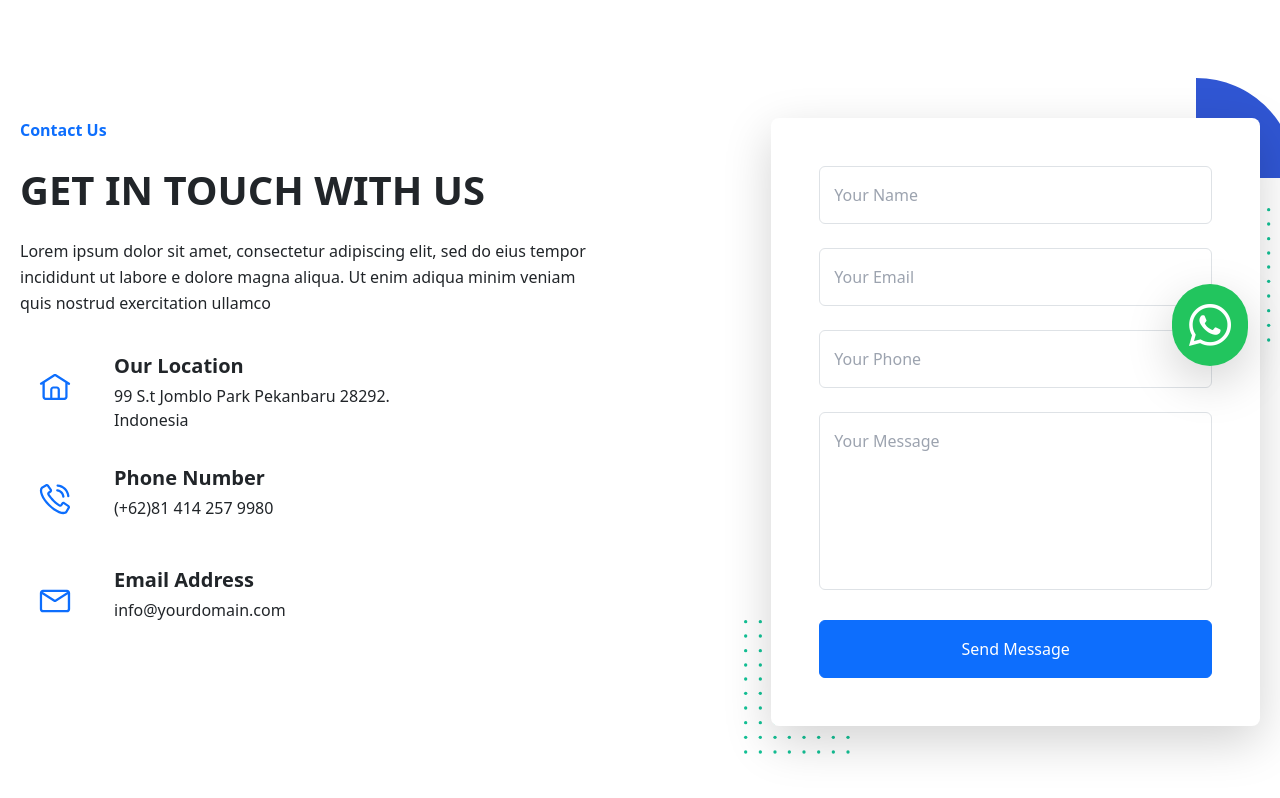
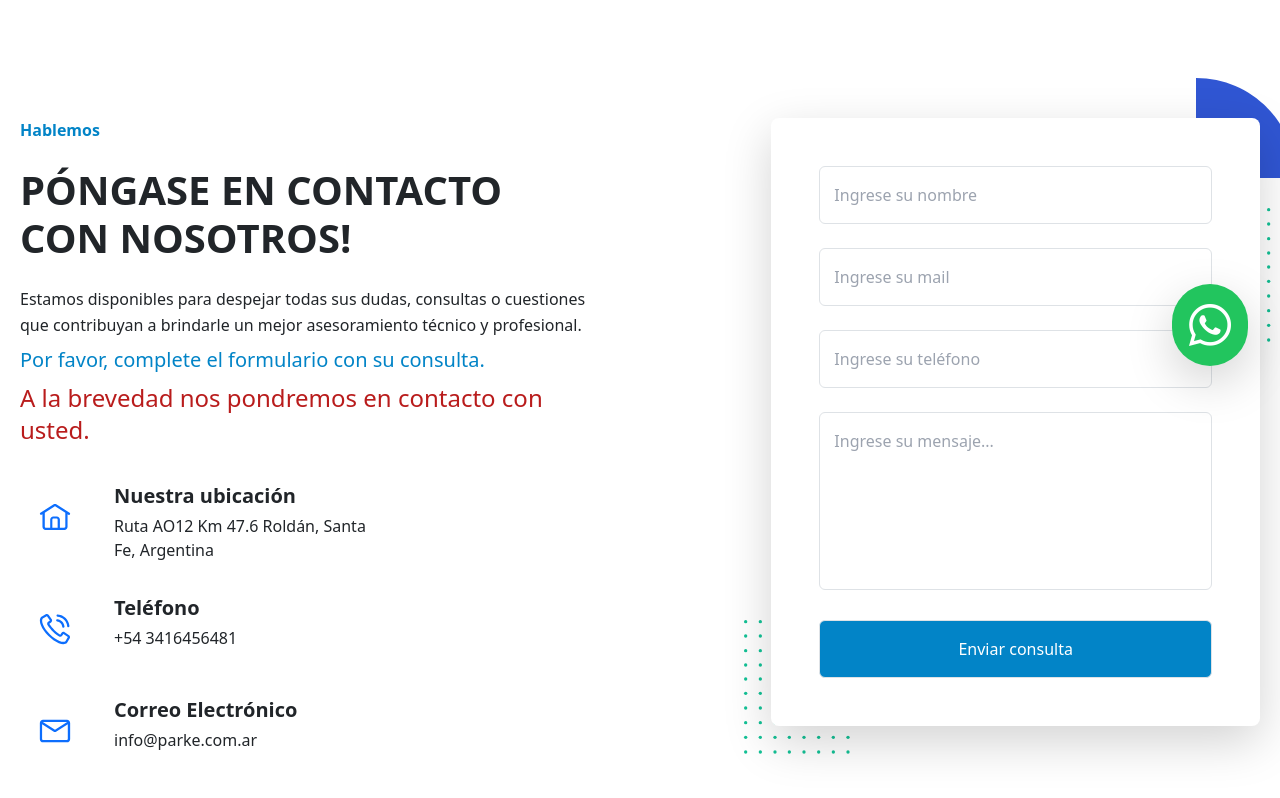
Before and after one commit to facundolgomez/PARKE-Landing-Page-React, a React (Vite) app: page /contact in a window 1280 px wide. Shown: the part 402-1200 px from the top of the page. Built offline with nearby package versions, Linux system fonts and the light colour scheme.

Commit message:
contact arreglado

```diff
--- a/src/components/contact/Contact.jsx
+++ b/src/components/contact/Contact.jsx
@@ -59,16 +59,18 @@ const Contact = () => {
           <div className="-mx-4 flex flex-wrap lg:justify-between">
             <div className="w-full px-4 lg:w-1/2 xl:w-6/12">
               <div className="mb-12 max-w-[570px] lg:mb-0">
-                <span className="mb-4 block text-base font-semibold text-primary">
-                  Contact Us
+                <span className="mb-4 block text-base font-semibold text-sky-600">
+                  Hablemos
                 </span>
                 <h2 className="mb-6 text-[32px] font-bold uppercase text-dark dark:text-white sm:text-[40px] lg:text-[36px] xl:text-[40px]">
-                  GET IN TOUCH WITH US
+                  Póngase en contacto con nosotros!
                 </h2>
                 <p className="mb-9 text-base leading-relaxed text-body-color dark:text-dark-6">
-                  Lorem ipsum dolor sit amet, consectetur adipiscing elit, sed
-                  do eius tempor incididunt ut labore e dolore magna aliqua. Ut
-                  enim adiqua minim veniam quis nostrud exercitation ullamco
+                Estamos disponibles para despejar todas sus dudas, consultas o cuestiones
+                que contribuyan a brindarle un mejor asesoramiento técnico y profesional.
+                <br/>
+                <h3 className="text-xl text-sky-600 my-2">Por favor, complete el formulario con su consulta.</h3>
+                <h3 className="text-2xl  text-red-700 my-2">A la brevedad nos pondremos en contacto con usted.</h3>
                 </p>
                 <div className="mb-8 flex w-full max-w-[370px]">
                   <div className="mr-6 flex h-[60px] w-full max-w-[60px] items-center justify-center overflow-hidden rounded bg-primary/5 text-primary sm:h-[70px] sm:max-w-[70px]">
@@ -87,10 +89,13 @@ const Contact = () => {
                   </div>
                   <div className="w-full">
                     <h4 className="mb-1 text-xl font-bold text-dark dark:text-white">
-                      Our Location
+                      Nuestra ubicación
                     </h4>
                     <p className="text-base text-body-color dark:text-dark-6">
-                      99 S.t Jomblo Park Pekanbaru 28292. Indonesia
+                    Ruta AO12 Km 47.6
+                    Roldán,
+                    Santa Fe,
+                    Argentina
                     </p>
                   </div>
                 </div>
@@ -127,10 +132,10 @@ const Contact = () => {
                   </div>
                   <div className="w-full">
                     <h4 className="mb-1 text-xl font-bold text-dark dark:text-white">
-                      Phone Number
+                      Teléfono
                     </h4>
                     <p className="text-base text-body-color dark:text-dark-6">
-                      (+62)81 414 257 9980
+                      +54 3416456481
                     </p>
                   </div>
                 </div>
@@ -152,10 +157,10 @@ const Contact = () => {
                   </div>
                   <div className="w-full">
                     <h4 className="mb-1 text-xl font-bold text-dark dark:text-white">
-                      Email Address
+                      Correo Electrónico
                     </h4>
                     <p className="text-base text-body-color dark:text-dark-6">
-                      info@yourdomain.com
+                      info@parke.com.ar
                     </p>
                   </div>
                 </div>
@@ -167,30 +172,30 @@ const Contact = () => {
                   <ContactInputBox
                     type="text"
                     name="name"
-                    placeholder="Your Name"
+                    placeholder="Ingrese su nombre"
                   />
                   <ContactInputBox
                     type="text"
                     name="email"
-                    placeholder="Your Email"
+                    placeholder="Ingrese su mail"
                   />
                   <ContactInputBox
                     type="text"
                     name="phone"
-                    placeholder="Your Phone"
+                    placeholder="Ingrese su teléfono"
                   />
                   <ContactTextArea
                     row="6"
-                    placeholder="Your Message"
+                    placeholder="Ingrese su mensaje..."
                     name="details"
                     defaultValue=""
                   />
                   <div>
                     <button
                       type="submit"
-                      className="w-full rounded border border-primary bg-primary p-3 text-white transition hover:bg-opacity-90"
+                      className="w-full rounded border bg-sky-600 p-3 text-white transition hover:bg-sky-400"
                     >
-                      Send Message
+                      Enviar consulta
                     </button>
                   </div>
                 </form>
```
